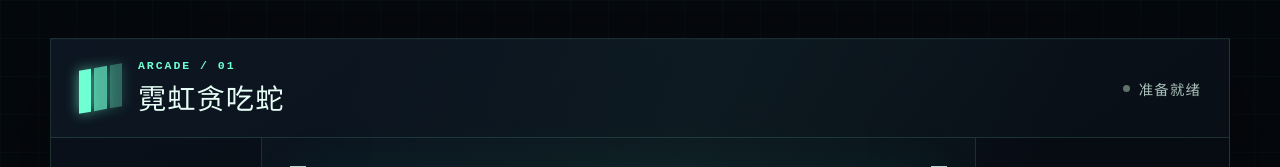
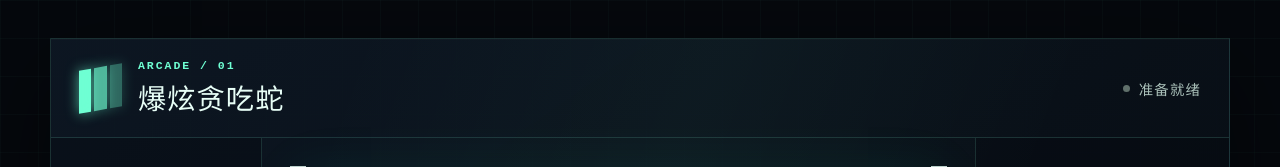
Before and after one commit to HamburgerMonster727/codex_test, a Vue app: page / in a window 1280 px wide. Shown: the top 167 px of the page. Built offline with nearby package versions, Linux system fonts and the light colour scheme.

Commit message:
chore: rename game title

```diff
--- a/index.html
+++ b/index.html
@@ -5,7 +5,7 @@
     <meta name="viewport" content="width=device-width, initial-scale=1.0" />
     <meta name="theme-color" content="#06090f" />
     <meta name="description" content="一款使用 Vue 3 制作的霓虹风经典贪吃蛇游戏。" />
-    <title>霓虹贪吃蛇</title>
+    <title>爆炫贪吃蛇</title>
   </head>
   <body>
     <div id="app"></div>
--- a/src/App.vue
+++ b/src/App.vue
@@ -245,7 +245,7 @@ onBeforeUnmount(() => {
           <span class="brand-mark" aria-hidden="true"><i></i><i></i><i></i></span>
           <div>
             <p class="kicker">ARCADE / 01</p>
-            <h1 id="game-title">霓虹贪吃蛇</h1>
+            <h1 id="game-title">爆炫贪吃蛇</h1>
           </div>
         </div>
 
```
Also changed, not shown: 1 other file (tests, documents, lock files or other folders).
